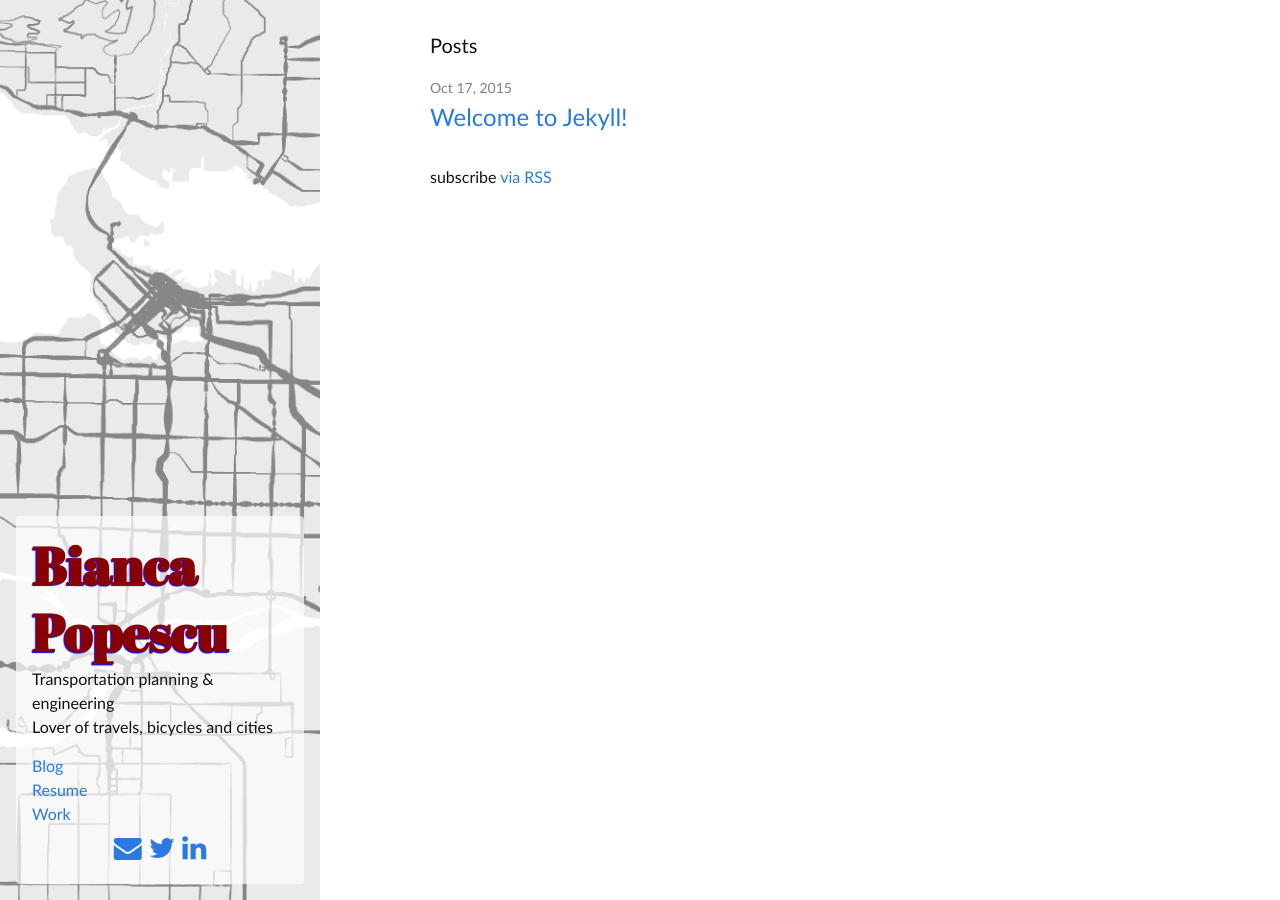
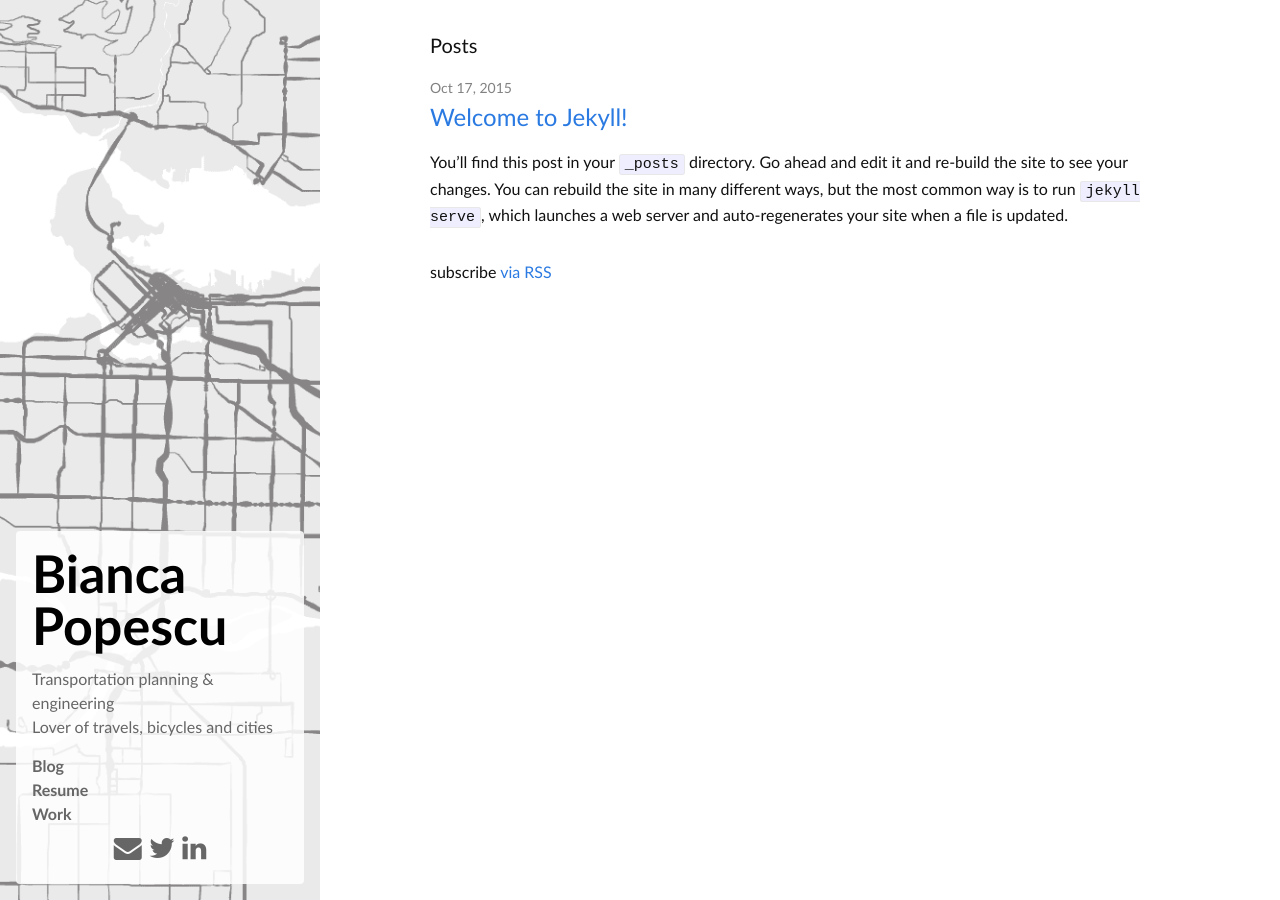
Before and after one commit to biancapopescu/biancapopescu.github.io, a Jekyll site: the page built from index.html, in a window 1280 px wide. Built offline with Jekyll 4.4.1, drawn with Linux system fonts in a browser that asks for light colours; nearby versions of some CDN libraries.

Commit message:
Finishing up

```diff
--- a/_includes/header.html
+++ b/_includes/header.html
@@ -6,6 +6,7 @@
     <nav class="site-nav">
 
       <ul class="site-links">
+        <li><a class="page-link" href="{{ site.baseurl }}/">Blog</a></li>
         {% for page in site.pages %}
           {% if page.title %}
           <li><a class="page-link" href="{{ page.url | prepend: site.baseurl }}">{{ page.title }}</a></li>
--- a/_sass/_layout.scss
+++ b/_sass/_layout.scss
@@ -25,7 +25,7 @@
     bottom: 1rem;
     left: 1rem;
     right: 1rem;
-    background-color: rgba(255, 255, 255, 0.7);
+    background-color: rgba(255, 255, 255, 0.85);
     border-radius: 4px;
     padding: 1em;
 }
@@ -33,33 +33,33 @@
 /**
  * Site header
  */
-.site-header {
-    border-top: 5px solid $grey-color-dark;
-    border-bottom: 1px solid $grey-color-light;
-    min-height: 56px;
 
-    // Positioning context for the mobile navigation icon
-    position: relative;
+.sidebar a {
+    &,
+    &:visited {
+        color: #666;
+        text-decoration: none;
+    }
+    &:hover {
+        color: #33b;
+    }
 }
 
-.site-title {
+a.site-title {
     font-weight: bold;
     font-size: 3.25rem;
-    font-family: 'Abril Fatface', cursive;
-    line-height: 1.3;
-    text-shadow: 1px 1px 1px #fff;
-    text-shadow: 1px -1px 1px #f00;
-    text-shadow: -1px -1px 1px #0f0;
-    text-shadow: -1px 1px 1px #00f;
+    font-family: 'calibri', cursive;
+    line-height: 1;
 
     &,
     &:visited {
-        color: #800;
+        color: #000;
     }
 }
 
 .site-description {
-
+    margin-top: 1em;
+    color: #666;
 }
 
 .contact-icons {
@@ -72,6 +72,7 @@
     list-style: none;
     margin: 0;
     padding: 0;
+    font-weight: bold;
 
     .page-link {
 
@@ -162,6 +163,9 @@
     }
 }
 
+.post-excerpt {
+
+}
 
 
 /**
--- a/blog.md
+++ /dev/null
@@ -1,11 +0,0 @@
----
-layout: page
-title: Blog
-permalink: /blog/
----
-
-This is the base Jekyll theme. You can find out more info about customizing your Jekyll theme, as well as basic Jekyll usage documentation at [jekyllrb.com](http://jekyllrb.com/)
-
-You can find the source code for the Jekyll new theme at: [github.com/jglovier/jekyll-new](https://github.com/jglovier/jekyll-new)
-
-You can find the source code for Jekyll at [github.com/jekyll/jekyll](https://github.com/jekyll/jekyll)
--- a/index.html
+++ b/index.html
@@ -13,6 +13,11 @@ layout: default
         <h2>
           <a class="post-link" href="{{ post.url | prepend: site.baseurl }}">{{ post.title }}</a>
         </h2>
+
+        <div class="post-excerpt">
+          {{ post.excerpt }}
+        </div>
+
       </li>
     {% endfor %}
   </ul>
```
Also changed, not shown: _posts/zzzz2015-12-27-test.md (added, +16 -0 lines), favicon.ico (added).
